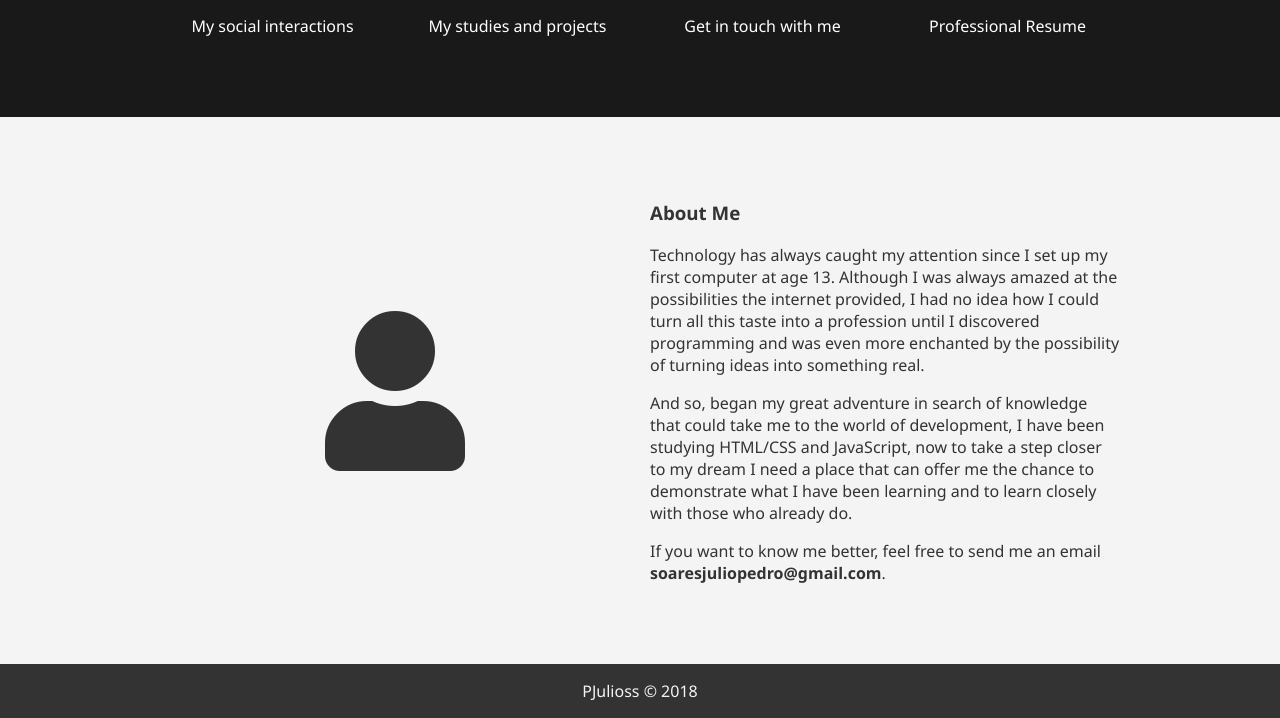
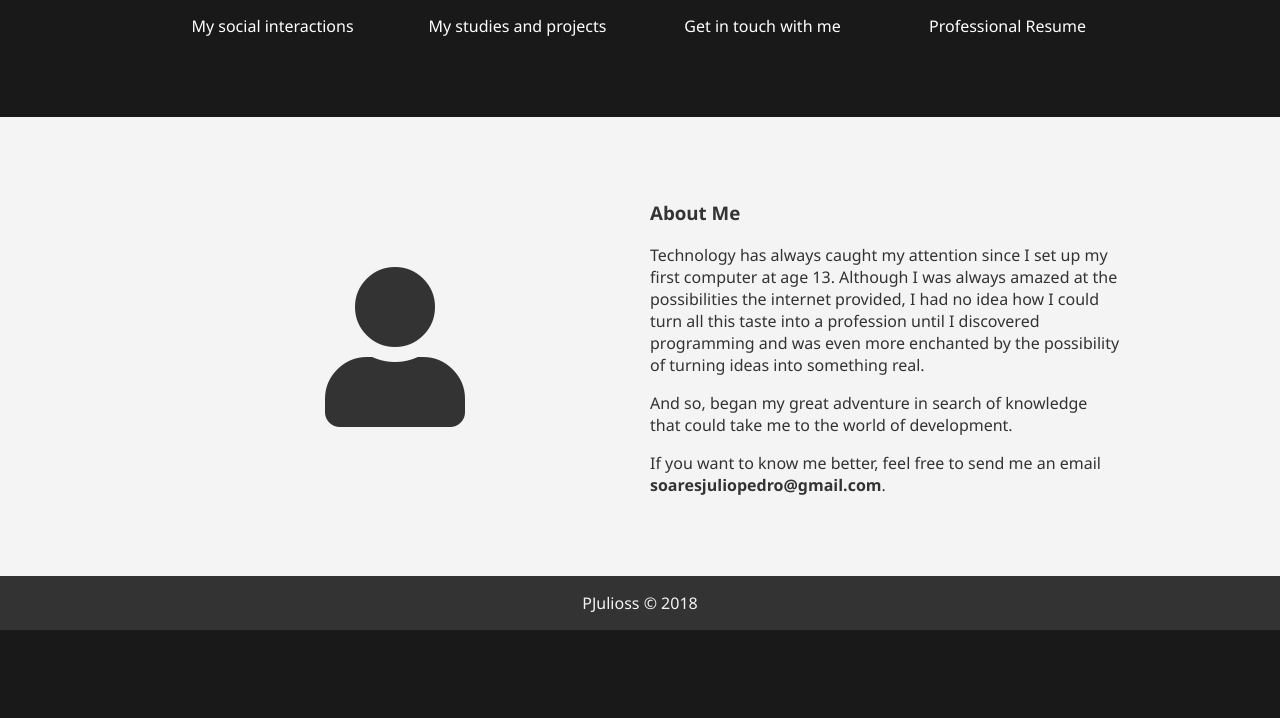
Before and after one commit to pjulioss/site-antigo, a plain HTML site: page index.html in a window 1280 px wide. Shown: the part 959-1677 px from the top of the page. After the commit the page ends 1589 px from the top, so only its background shows below. Drawn offline with Linux system fonts and the light colour scheme.

Commit message:
Update index.html

```diff
--- a/index.html
+++ b/index.html
@@ -66,7 +66,7 @@
 
 						Although I was always amazed at the possibilities the internet provided, I had no idea how I could turn all this taste into a profession until I discovered programming and was even more enchanted by the possibility of turning ideas into something real.</p>
 
-					<p class="resume">And so, began my great adventure in search of knowledge that could take me to the world of development, I have been studying HTML/CSS and JavaScript, now to take a step closer to my dream I need a place that can offer me the chance to demonstrate what I have been learning and to learn closely with those who already do.</p>
+					<p class="resume">And so, began my great adventure in search of knowledge that could take me to the world of development.</p>
 					<p class="resume">
 						If you want to know me better, feel free to send me an email <strong>soaresjuliopedro@gmail.com</strong>.
 					</p>
```
